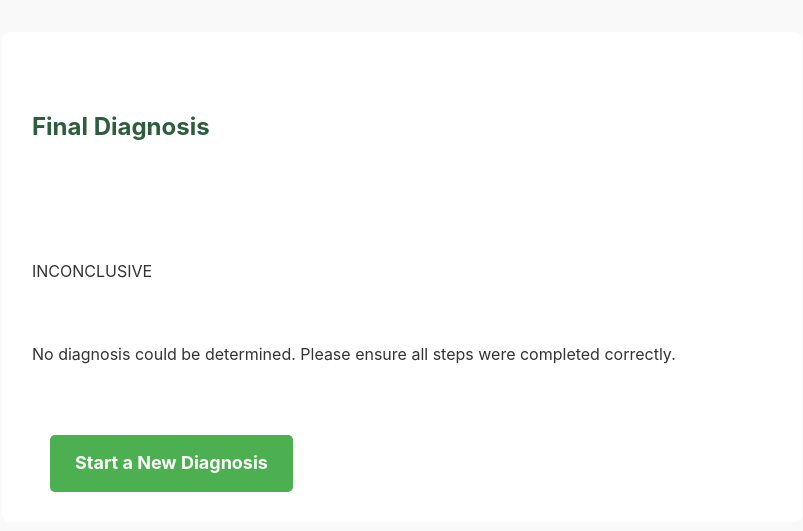
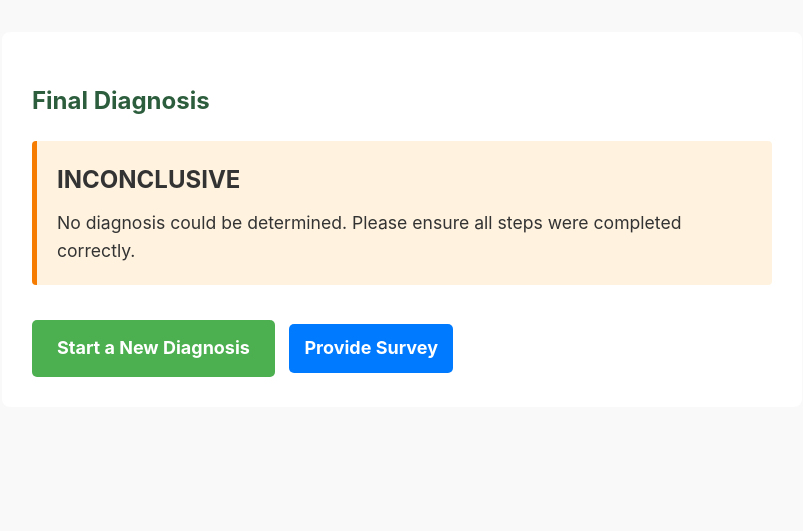
Before and after one commit to koolzeez/dss, a Flask app: template templates/result.html in a window 1280 px wide. Shown: the part 131-662 px from the top of the page, without its empty margins (238-1041 px from the left). Run offline with Flask 3, Linux system fonts and the light colour scheme; the template is opened without the code that fills it, so the values that code supplies are empty.

Commit message:
Update result.html

```diff
--- a/templates/result.html
+++ b/templates/result.html
@@ -1,109 +1,53 @@
 {% extends 'base.html' %}
-
-
 
 {% block title %}Diagnosis Result{% endblock %}
 
-
-
 {% block content %}
-
   <style>
-
     .result-item { background-color: #f8f9fa; border-left: 5px solid #4CAF50; padding: 20px; margin-bottom: 15px; border-radius: 4px; }
-
     .result-title { font-size: 1.5rem; font-weight: bold; margin: 0 0 10px 0; }
-
     .result-details {
-
       font-size: 1.1rem;
-
       margin: 0;
-
       white-space: pre-wrap; /* This makes the newlines (\n) work */
-
     }
-
     .btn { margin-top: 20px; }
-
     .warning .result-item { border-left-color: #f57c00; background-color: #fff3e0; }
-
     .critical .result-item { border-left-color: #d32f2f; background-color: #ffebee; }
-
     .healthy .result-item { border-left-color: #388e3c; background-color: #e8f5e9; }
-
   </style>
 
-
-
   <h2>Final Diagnosis</h2>
-
   {% if result_list %}
-
     {% for r in result_list %}
-
       {% set parts = r.split('|') %}
-
       {% set title = parts[0] %}
-
       {% set details = parts[1] if parts|length > 1 else "" %}
 
-
-
       {% set lower_title = title.lower() %}
-
       <div class="
-
         {% if 'high likelihood' in lower_title or 'critical' in lower_title %}
-
           critical
-
         {% elif 'moderate likelihood' in lower_title or 'inconclusive' in lower_title %}
-
           warning
-
         {% elif 'healthy' in lower_title %}
-
           healthy
-
         {% endif %}
-
       ">
-
         <div class="result-item">
-
           <p class="result-title">{{ title }}</p>
-
           <p class="result-details">{{ details | safe }}</p>
-
         </div>
-
       </div>
-
     {% endfor %}
-
   {% else %}
-
     <div class="warning">
-
       <div class="result-item">
-
         <p class="result-title">INCONCLUSIVE</p>
-
         <p class="result-details">No diagnosis could be determined. Please ensure all steps were completed correctly.</p>
-
       </div>
-
     </div>
-
   {% endif %}
-
   <a href="https://huggingface.co/spaces/koolzzeez/tuber" class="btn">Start a New Diagnosis</a>
-
+  <a href="https://forms.gle/aHNK11g2GzVHGtNK6" target="_blank" rel="noopener noreferrer" class="btn" style="background-color: #007bff; color: white; padding: 10px 15px; text-decoration: none; border-radius: 5px; margin-left: 10px;">Provide Survey</a>
 {% endblock %}
-
-
-
-
-
-<!-- "{{ url_for('index') }}" -->
```
Lines whose indentation alone changed are shown as unchanged.
